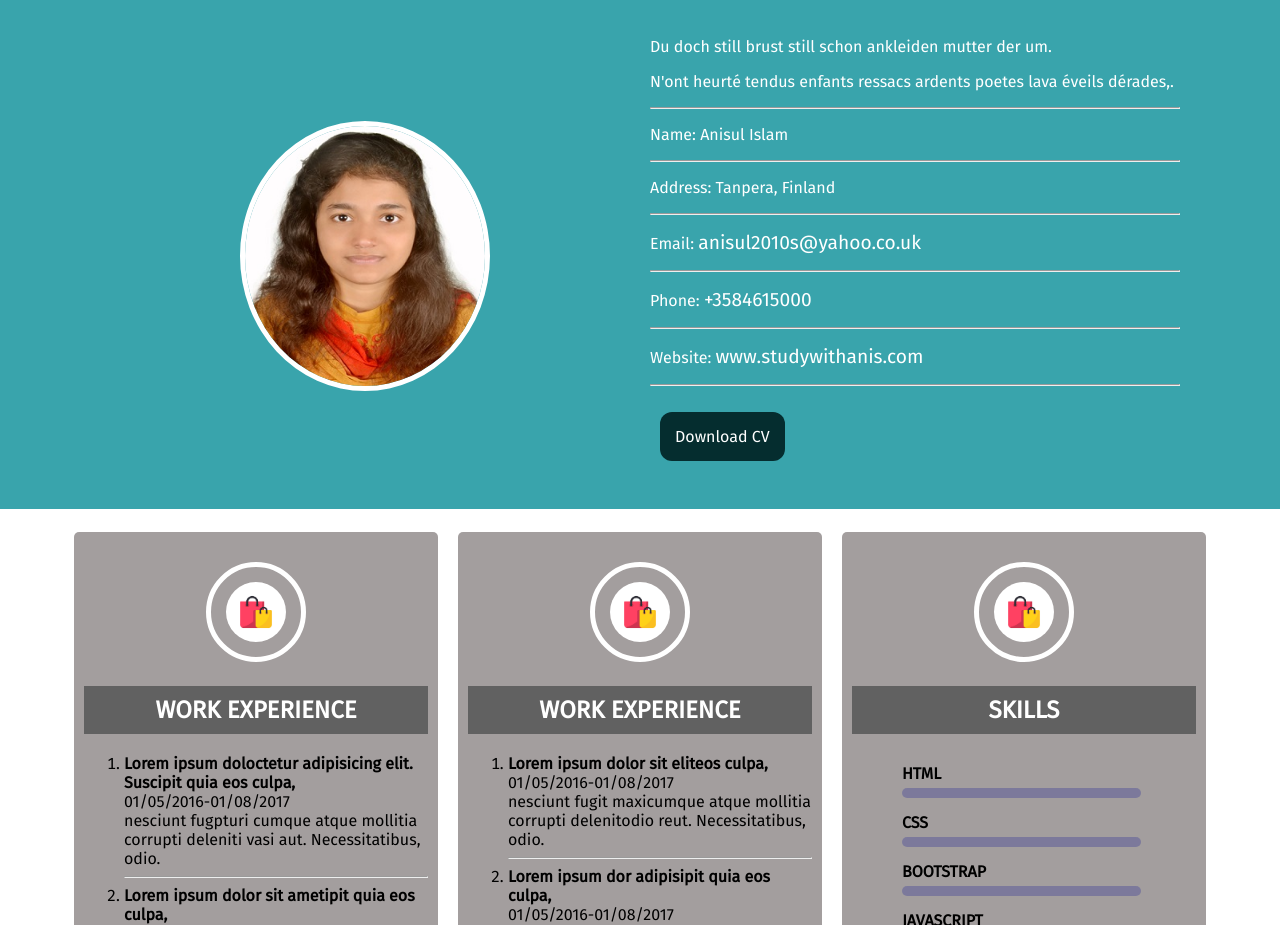
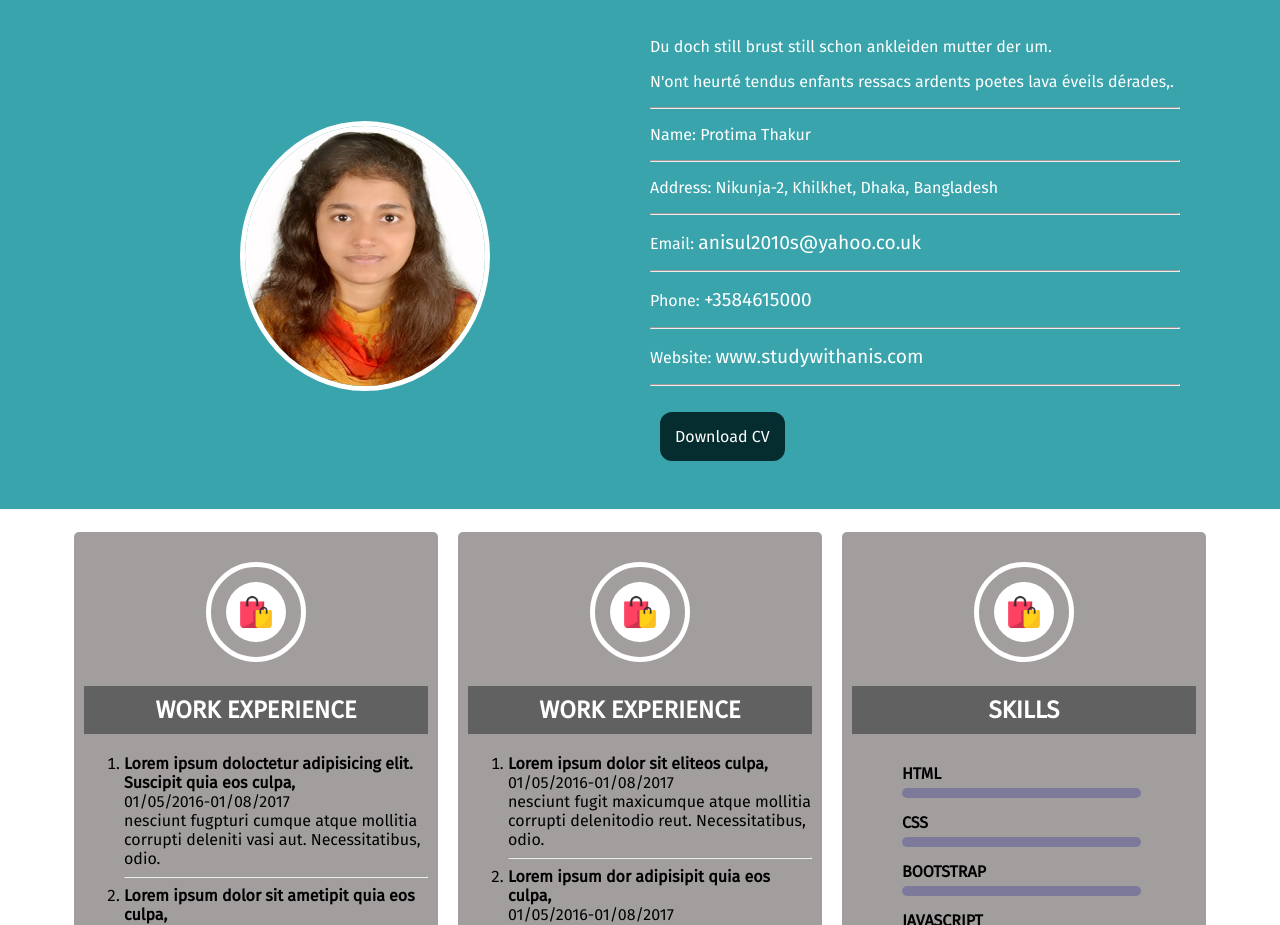
Before and after one commit to Protimaa/12.05.2023_Personal_Website, a plain HTML site: page index.html in a window 1280 px wide. Shown: the part 800-1725 px from the top of the page. Drawn offline with Linux system fonts and the light colour scheme.

Commit message:
Update index.html

```diff
--- a/index.html
+++ b/index.html
@@ -4,7 +4,7 @@
     <meta charset="UTF-8">
     <meta http-equiv="X-UA-Compatible" content="IE=edge">
     <meta name="viewport" content="width=device-width, initial-scale=1.0">
-    <title>Project 3 Anisul Islam Project</title>
+    <title>Project 3 Protima Thakur Project</title>
 
     <!-- font awesome cdn  -->
 
@@ -68,9 +68,9 @@
                 <p>Du doch still brust still schon ankleiden mutter der um.</p>
                 <p>N'ont heurté tendus enfants ressacs ardents poetes lava éveils dérades,.</p>
                 <hr class="aboutme-hr">
-                <p>Name: Anisul Islam</p>
+                <p>Name: Protima Thakur</p>
                 <hr class="aboutme-hr">
-                <p>Address: Tanpera, Finland</p>
+                <p>Address: Nikunja-2, Khilkhet, Dhaka, Bangladesh</p>
                 <hr class="aboutme-hr">
                 <p>Email: <a href="mailto:anisul2010s@yahoo.co.uk">anisul2010s@yahoo.co.uk</a></p>
                 <hr class="aboutme-hr">
```
